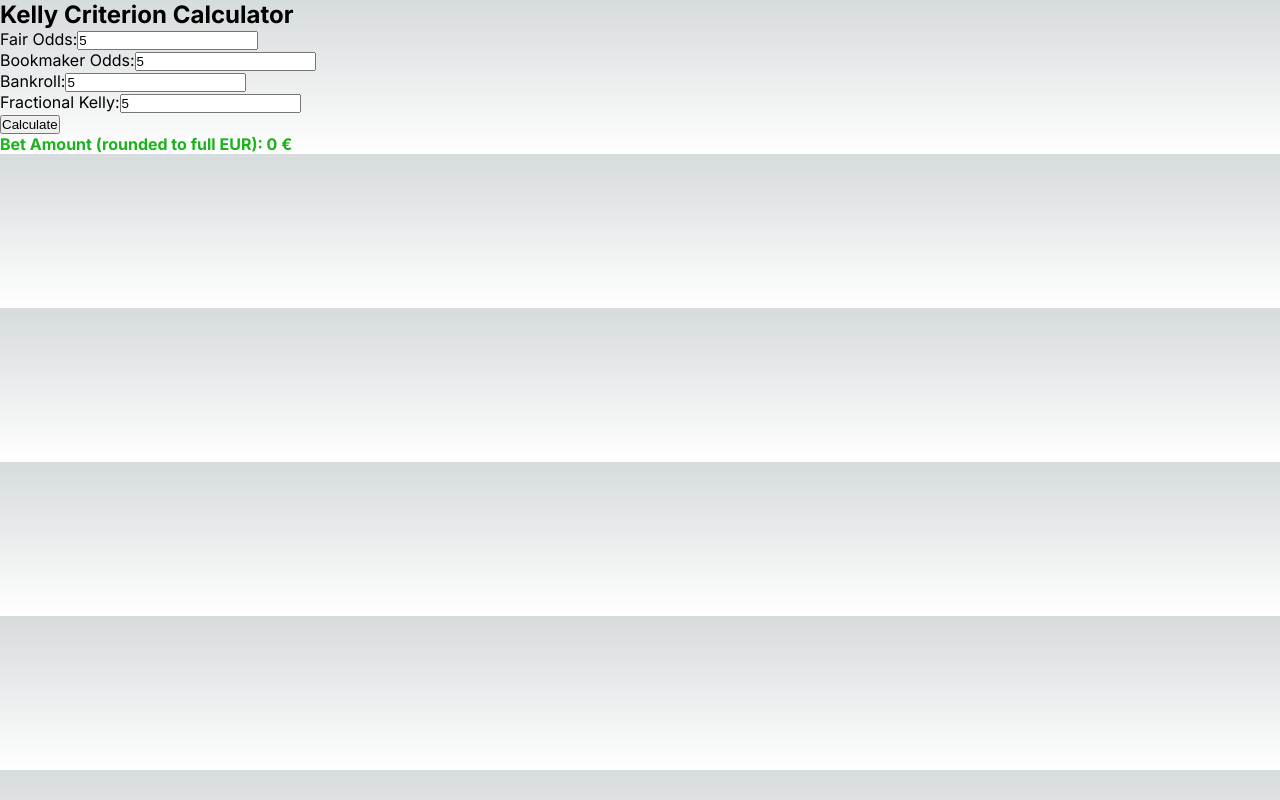
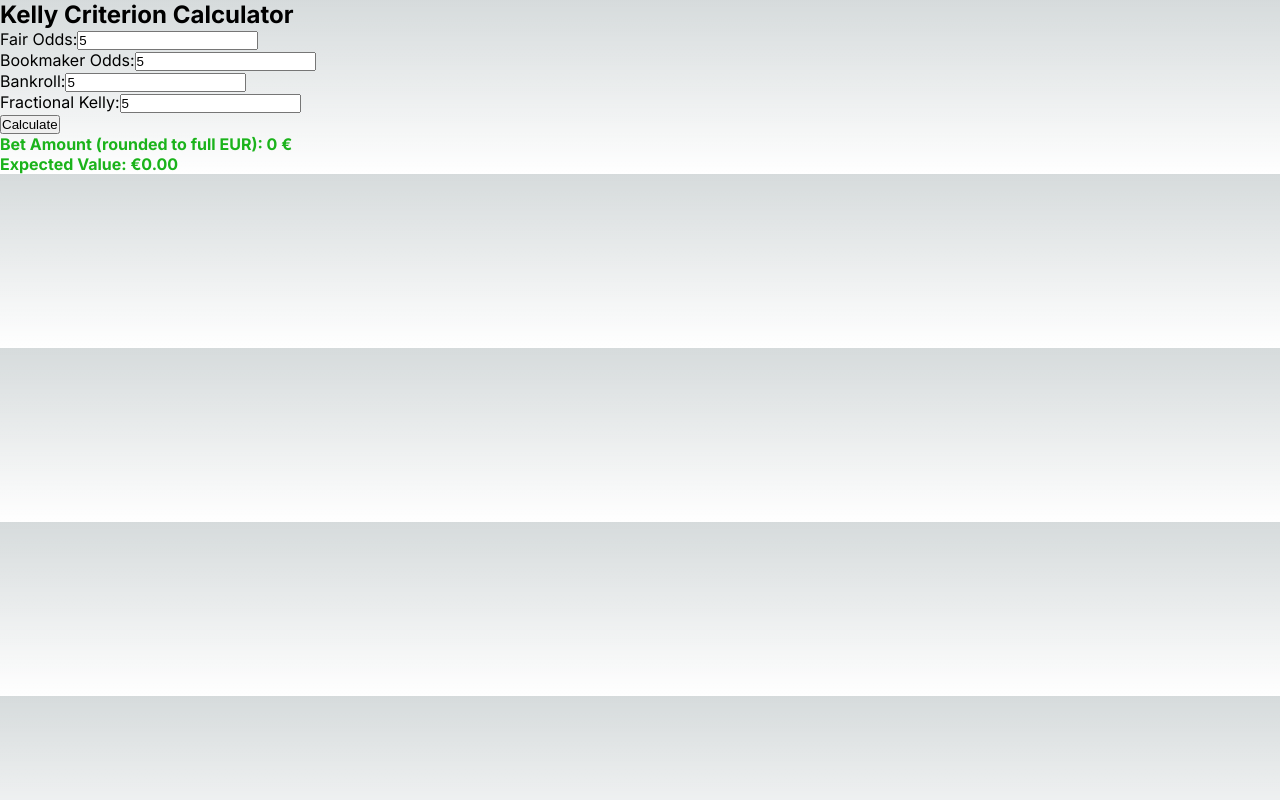
Before and after one commit to JamesN27/kelly-calculator, a Next.js app: page / in a window 1280 px wide. Both pictures are taken after typing "5", "5", "5", "5" into the empty fields and a click on the button "Calculate". Built offline with nearby package versions, Linux system fonts and the light colour scheme.

Commit message:
Implement expected value

```diff
--- a/KellyCriterionForm.js
+++ b/KellyCriterionForm.js
@@ -1,7 +1,7 @@
 'use client';
 
 import './KellyCriterionForm.css'; // Add a CSS file for styling
-import { useState } from 'react';
+import React, { useState } from 'react';
 
 const KellyCriterionForm = () => {
   const [winProbability, setWinProbability] = useState('');
@@ -9,10 +9,10 @@ const KellyCriterionForm = () => {
   const [bankroll, setBankroll] = useState('');
   const [fractionalKellyInput, setFractionalKellyInput] = useState('');
   const [betAmount, setBetAmount] = useState(null);
+  const [expectedValue, setExpectedValue] = useState(null);
 
   const calculateKelly = () => {
     const winProbabilityNum = 1 / parseFloat(winProbability);
-
     const oddsNum = parseFloat(odds);
     const bankrollNum = parseFloat(bankroll);
     const fractionalKellyInputNum = parseFloat(fractionalKellyInput);
@@ -22,8 +22,11 @@ const KellyCriterionForm = () => {
     const kelly = winProbabilityNum - q / b;
 
     const bet = kelly * bankrollNum * fractionalKellyInputNum;
+    setBetAmount(Math.round(bet)); // Rounding to the nearest whole euro value
 
-    setBetAmount(Math.round(bet)); // Rounding to the nearest whole euro value
+    const expectedValueValue =
+      bet * ((oddsNum - 1) * winProbabilityNum + -1 * q);
+    setExpectedValue(expectedValueValue);
   };
 
   return (
@@ -82,6 +85,17 @@ const KellyCriterionForm = () => {
                 })}`
               : `0 €`}
           </p>
+          {expectedValue !== null && (
+            <p className={expectedValue >= 0 ? 'positive' : 'negative'}>
+              Expected Value:{' '}
+              <strong>
+                {expectedValue.toLocaleString('en-US', {
+                  style: 'currency',
+                  currency: 'EUR',
+                })}
+              </strong>
+            </p>
+          )}
         </div>
       )}
     </div>
```
